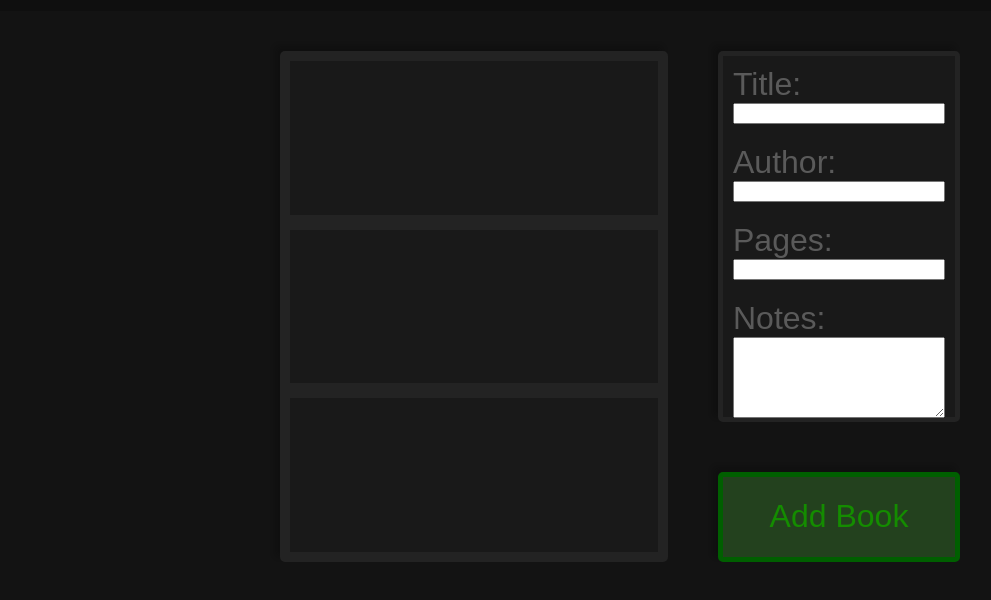
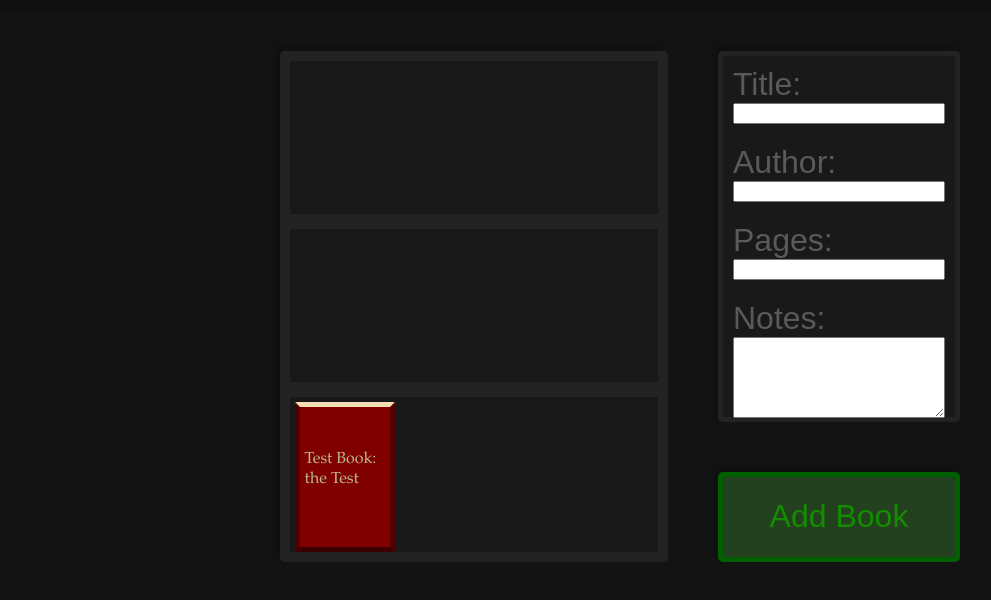
Before and after one commit to jwrounds/library, a plain HTML site: page index.html in a window 1280 px wide. Shown: the part 106-706 px from the top of the page, without its empty margins (20-1011 px from the left). Drawn offline with Linux system fonts and the light colour scheme.

Commit message:
added test book to shelf

```diff
--- a/index.html
+++ b/index.html
@@ -12,9 +12,13 @@
       <div id="shelves">
           <div id="shelf-1"></div>
           <div id="shelf-2"></div>
-          <div id="shelf-3"></div>
+          <div id="shelf-3">
+            <div id="test-book">
+              <span>Test Book: the Test</span>
+            </div>
+          </div>
       </div>
-      <div id="new-item" >
+      <div id="new-item">
         <form action="" class="new-book" id="new-book">
           <div class="new-book">
             <label for="title">Title:</label>
--- a/style.css
+++ b/style.css
@@ -10,7 +10,6 @@ body {
 }
 
 .wrapper {
-
   height: 100vh;
   display: grid;
   margin: 0 auto;
@@ -53,6 +52,29 @@ header {
 #shelves > div {
   background-color: rgb(25, 25, 25);
   margin: 5px;
+  display: flex;
+}
+
+#test-book {
+  height: 150px;
+  width: 100px;
+  background-color: maroon;
+  border: 5px solid;
+  border-color: maroon rgb(80, 0, 0);
+  border-top-color: wheat;
+  border-bottom-color: rgb(60, 0, 0);
+  border-radius: 2px;
+  margin: 5px;
+  margin-bottom: 0;
+  align-self: flex-end;
+}
+
+#test-book span {
+  position: relative;
+  font: 1em "Garamond", serif;
+  color: rgb(185, 185, 145);
+  top: 30%;
+  left: 5%;
 }
 
 #new-item {
@@ -62,7 +84,6 @@ header {
 }
 
 #new-book {
-
   display: flex;
   flex-direction: column;
   justify-content: space-between;
```
